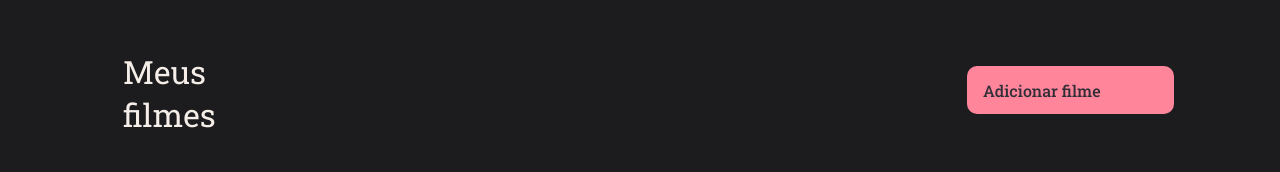
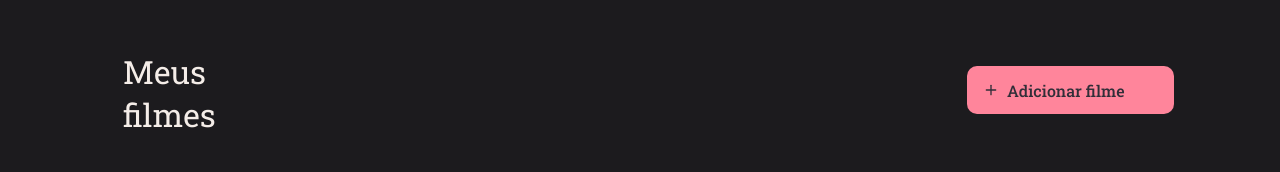
Before and after one commit to Brenobn/Movie-front, a React (Vite) app: page / in a window 1280 px wide. Shown: the top 172 px of the page. Built offline with nearby package versions, Linux system fonts and the light colour scheme.

Commit message:
Passing icon as property to Button

```diff
--- a/src/components/Button/index.jsx
+++ b/src/components/Button/index.jsx
@@ -1,12 +1,13 @@
 import { Container } from "./styles";
 
-export function Button({ title, loading = false, ...rest }) {
+export function Button({ icon: Icon, title, loading = false, ...rest }) {
   return(
     <Container
       type="button"
       disabled={loading}
       {...rest}
     >
+      {Icon && <Icon size={16} />}
       { loading ? 'Carregando...' : title }
     </Container>
   );
```
